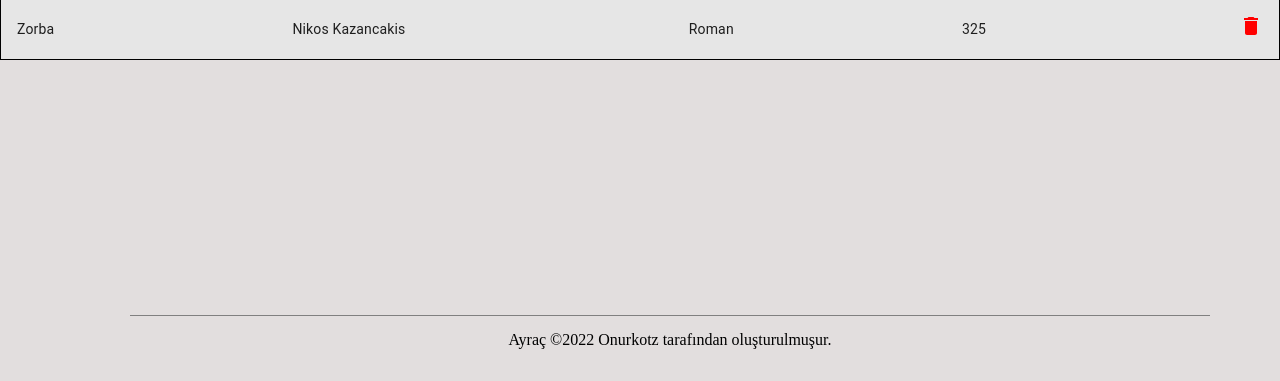
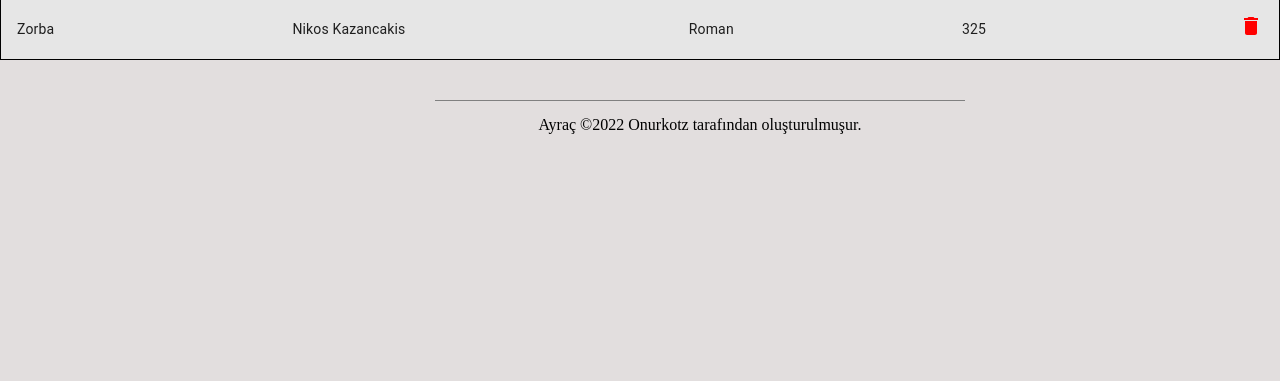
Before and after one commit to Onurkotz/ayracapp, a React (Create React App) app: page / in a window 1280 px wide. Shown: the part 416-797 px from the top of the page. Built offline with nearby package versions, Linux system fonts and the light colour scheme; a web font is replaced by a local one.

Commit message:
validation 2

```diff
--- a/package.json
+++ b/package.json
@@ -12,7 +12,6 @@
     "@testing-library/react": "^13.2.0",
     "@testing-library/user-event": "^13.5.0",
     "bootstrap": "^5.1.3",
-    "formik": "^2.2.9",
     "lodash": "^4.17.21",
     "react": "^18.1.0",
     "react-bootstrap": "^2.4.0",
@@ -23,8 +22,7 @@
     "react-scripts": "5.0.1",
     "react-window": "^1.8.7",
     "redux": "^4.2.0",
-    "web-vitals": "^2.1.4",
-    "yup": "^0.32.11"
+    "web-vitals": "^2.1.4"
   },
   "scripts": {
     "start": "react-scripts start",
--- a/src/components/footer/Footers.js
+++ b/src/components/footer/Footers.js
@@ -5,9 +5,10 @@ import "./footer.css";
 
 function Footers() {
   const english = useSelector((state) => state.languageMode.isEnglish);
+  const dark = useSelector((state) => state.dark.checked);
 
   return (
-    <div className="footerBack">
+    <div className={dark === false ? "footerBack" : "footerBackDark"}>
       <div className="footerMid">
         <footer style={{ textAlign: "center" }}>
           {english === false
--- a/src/components/footer/footer.css
+++ b/src/components/footer/footer.css
@@ -1,15 +1,20 @@
 .footerBack {
-  padding: 0px 30px 30px 30px;
-  bottom: 0;
-  position: fixed;
-  left: 0;
-  bottom: -10px;
-  width: 100%;
+  padding: 30px 30px 0px 200px;
+
+  width: 1000px;
   text-align: -webkit-center;
 }
 
+.footerBackDark {
+  padding: 30px 30px 0px 200px;
+
+  width: 1000px;
+  text-align: -webkit-center;
+  background-color: rgb(90, 90, 90);
+}
+
 .footerMid {
-  width: 1050px;
+  width: 500px;
   text-align: center;
   padding: 15px;
   border-top: 1px solid gray;
--- a/src/components/mainList/adding/Adding.js
+++ b/src/components/mainList/adding/Adding.js
@@ -11,13 +11,11 @@ import Filter4Icon from "@mui/icons-material/Filter4";
 import Input from "@mui/material/Input";
 import InputAdornment from "@mui/material/InputAdornment";
 
-
-
 function Adding() {
   const dispatch = useDispatch();
   const [bookName, setBookName] = useState("");
   const [author, setAuthor] = useState("");
-  const [page, setPage] = useState("");
+  const [page, setPage] = useState();
   const [genre, setGenre] = useState("");
 
   const dark = useSelector((state) => state.dark.checked);
@@ -38,11 +36,21 @@ function Adding() {
   const handleSubmit = (e) => {
     e.preventDefault();
 
-    if (bookName === "" || author === "" || page === "" || genre === "") {
+    if (bookName === "" || author === "" || genre === "") {
       alert(
         english === false
           ? "Girişler boş bırakılamaz."
           : "The inputs could not be empty."
+      );
+
+      space();
+
+      return false;
+    } else if (page !== "") {
+      alert(
+        english === false
+          ? "Sayfa sayısı rakamlardan oluşmalı."
+          : "Page number must be all digit."
       );
       space();
 
--- a/src/components/mainList/home/Home.js
+++ b/src/components/mainList/home/Home.js
@@ -1,17 +1,13 @@
 import React from "react";
-import { Formik } from "formik";
 
 import Adding from "../adding/Adding";
 import List from "../list/List";
 import Total from "../total/Total";
 
-import schema from "../../../validation/validation";
-
 function Home() {
   return (
     <div>
-      <Formik render={() => <Adding />} validationSchema={schema} />
-
+      <Adding />
       <Total />
       <List />
     </div>
--- a/src/components/mainList/list/List.js
+++ b/src/components/mainList/list/List.js
@@ -46,10 +46,12 @@ function List() {
             ? {
                 margin: "10px 0px 10px 0px",
                 backgroundColor: "rgb(230, 230, 230)",
+                maxHeight: 245,
               }
             : {
                 margin: "10px 0px 10px 0px",
                 backgroundColor: "rgb(110, 110, 110)",
+                maxHeight: 245,
               }
         }
       >
--- a/src/validation/validation.js
+++ /dev/null
@@ -1,10 +0,0 @@
-import * as yup from "yup";
-
-const schema = yup.object().shape({
-  bookName: yup.string().required(),
-  author: yup.string().required(),
-  page: yup.number().required().positive().integer(),
-  genre: yup.string().required(),
-});
-
-export default schema;
```
Also changed, not shown: 1 other file (tests, documents, lock files or other folders).
